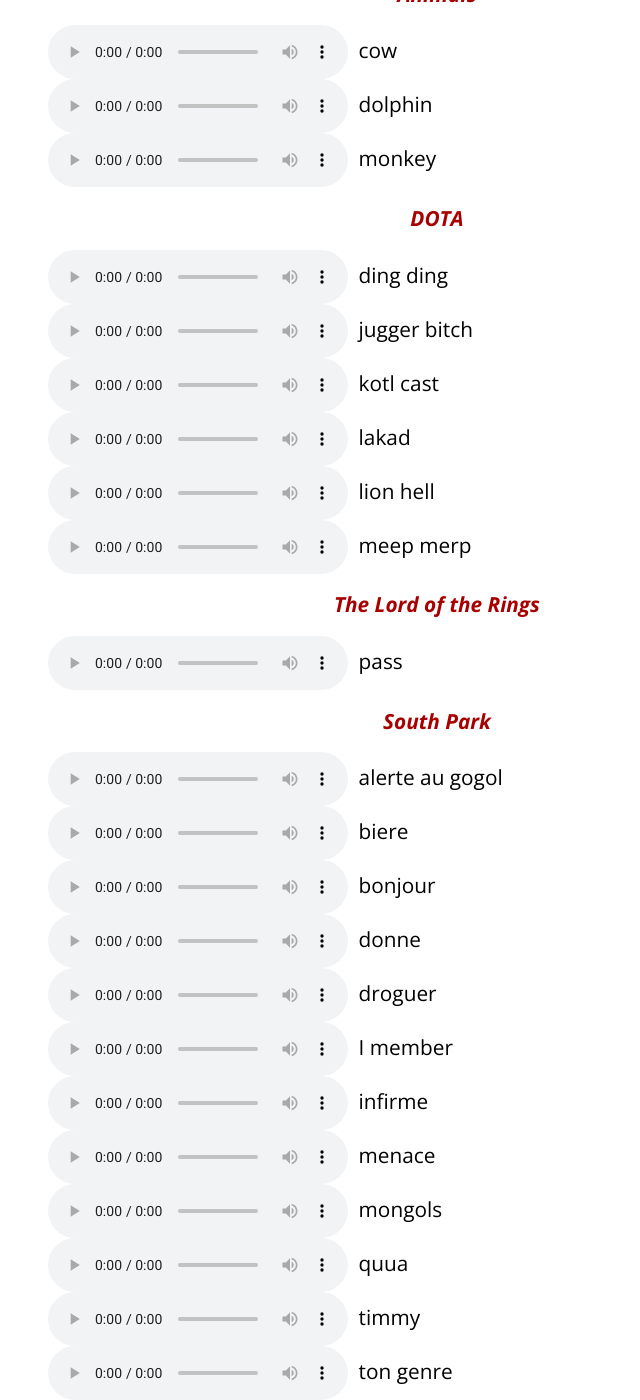
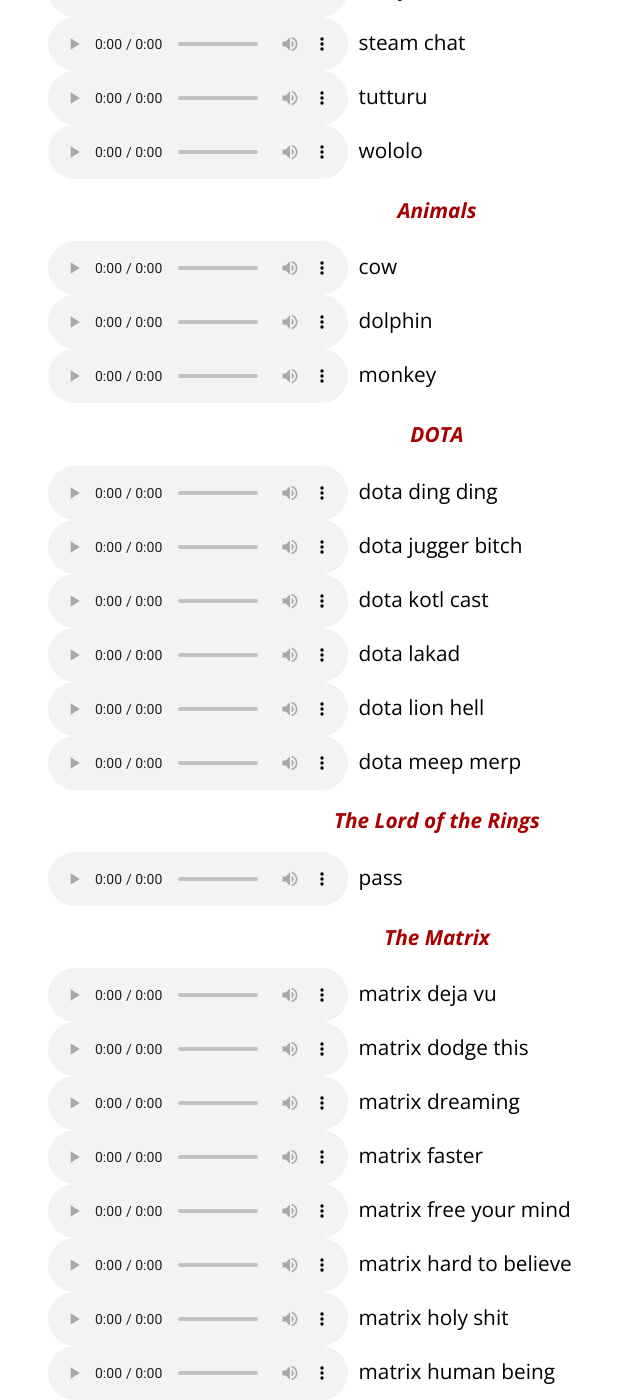
Before and after one commit to Philaeux/philaeux.github.io, a Jekyll site: the page built from sounds.md, in a window 1280 px wide and 1400 px high, scrolled down 2069 px. Shown: the whole window, without its empty margins (203-843 px from the left). Built offline with Jekyll 4.4.1, drawn with Linux system fonts in a browser that asks for light colours; some of the changed text lies outside the part shown.

Commit message:
New sounds

```diff
--- a/sounds.md
+++ b/sounds.md
@@ -46,16 +50,31 @@
 
 ### DOTA
 
-* &nbsp; <audio controls><source src="/assets/sounds/dota/caster_ding_ding.mp3" type="audio/mpeg"></audio>&nbsp; ding ding
-* &nbsp; <audio controls><source src="/assets/sounds/dota/juggernaut_i_am_the_juggernaut_bitch.mp3" type="audio/mpeg"></audio>&nbsp; jugger bitch
-* &nbsp; <audio controls><source src="/assets/sounds/dota/kotl_you_shall_not_cast.mp3" type="audio/mpeg"></audio>&nbsp; kotl cast
-* &nbsp; <audio controls><source src="/assets/sounds/dota/caster_lakad.mp3" type="audio/mpeg"></audio>&nbsp; lakad
-* &nbsp; <audio controls><source src="/assets/sounds/dota/lion_hell_back.mp3" type="audio/mpeg"></audio>&nbsp; lion hell
-* &nbsp; <audio controls><source src="/assets/sounds/dota/meep_merp.mp3" type="audio/mpeg"></audio>&nbsp; meep merp
+* &nbsp; <audio controls><source src="/assets/sounds/dota/caster_ding_ding.mp3" type="audio/mpeg"></audio>&nbsp; dota ding ding
+* &nbsp; <audio controls><source src="/assets/sounds/dota/juggernaut_i_am_the_juggernaut_bitch.mp3" type="audio/mpeg"></audio>&nbsp; dota jugger bitch
+* &nbsp; <audio controls><source src="/assets/sounds/dota/kotl_you_shall_not_cast.mp3" type="audio/mpeg"></audio>&nbsp; dota kotl cast
+* &nbsp; <audio controls><source src="/assets/sounds/dota/caster_lakad.mp3" type="audio/mpeg"></audio>&nbsp; dota lakad
+* &nbsp; <audio controls><source src="/assets/sounds/dota/lion_hell_back.mp3" type="audio/mpeg"></audio>&nbsp; dota lion hell
+* &nbsp; <audio controls><source src="/assets/sounds/dota/meep_merp.mp3" type="audio/mpeg"></audio>&nbsp; dota meep merp
 
 ### The Lord of the Rings
 
 * &nbsp; <audio controls><source src="/assets/sounds/lotr/you_shall_not_pass.mp3" type="audio/mpeg"></audio>&nbsp; pass
+
+### The Matrix
+
+* &nbsp; <audio controls><source src="/assets/sounds/matrix/1/matrix_deja_vu.mp3" type="audio/mpeg"></audio>&nbsp; matrix deja vu
+* &nbsp; <audio controls><source src="/assets/sounds/matrix/1/matrix_dodge_this.mp3" type="audio/mpeg"></audio>&nbsp; matrix dodge this
+* &nbsp; <audio controls><source src="/assets/sounds/matrix/1/matrix_dreaming.mp3" type="audio/mpeg"></audio>&nbsp; matrix dreaming
+* &nbsp; <audio controls><source src="/assets/sounds/matrix/1/matrix_faster.mp3" type="audio/mpeg"></audio>&nbsp; matrix faster
+* &nbsp; <audio controls><source src="/assets/sounds/matrix/1/matrix_free_your_mind.mp3" type="audio/mpeg"></audio>&nbsp; matrix free your mind
+* &nbsp; <audio controls><source src="/assets/sounds/matrix/1/matrix_hard_to_believe.mp3" type="audio/mpeg"></audio>&nbsp; matrix hard to believe
+* &nbsp; <audio controls><source src="/assets/sounds/matrix/1/matrix_holy_shit.mp3" type="audio/mpeg"></audio>&nbsp; matrix holy shit
+* &nbsp; <audio controls><source src="/assets/sounds/matrix/1/matrix_human_being.mp3" type="audio/mpeg"></audio>&nbsp; matrix human being
+* &nbsp; <audio controls><source src="/assets/sounds/matrix/1/matrix_kungfu.mp3" type="audio/mpeg"></audio>&nbsp; matrix kungfu
+* &nbsp; <audio controls><source src="/assets/sounds/matrix/1/matrix_not_possible.mp3" type="audio/mpeg"></audio>&nbsp; matrix not possible
+* &nbsp; <audio controls><source src="/assets/sounds/matrix/1/matrix_rules.mp3" type="audio/mpeg"></audio>&nbsp; matrix rules
+* &nbsp; <audio controls><source src="/assets/sounds/matrix/1/matrix_truth.mp3" type="audio/mpeg"></audio>&nbsp; matrix truth
 
 ### South Park
 
```
Also changed, not shown: other parts of sounds.md (+5 -0 lines), 16 other files.
